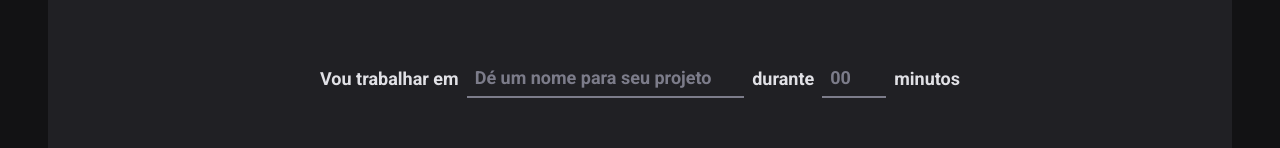
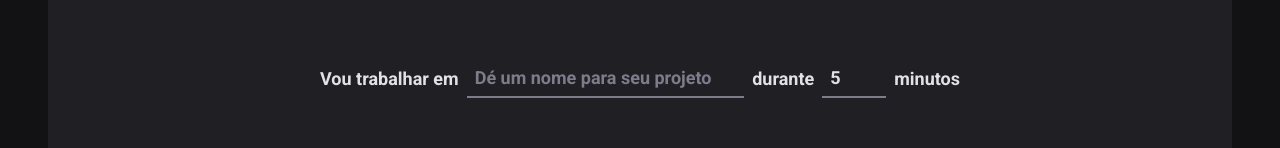
Before and after one commit to douglasrochak/02-aula-criando-spas-com-reactjs, a React (Vite) app: page / in a window 1280 px wide. Shown: the part 166-314 px from the top of the page. Built offline with nearby package versions, Linux system fonts and the light colour scheme.

Commit message:
aula TypeScript no formulario

```diff
--- a/src/pages/Home/index.tsx
+++ b/src/pages/Home/index.tsx
@@ -13,7 +13,7 @@
   TaskInput,
 } from "./style";
 
-const newCycleFormValidation = zod.object({
+const newCycleFormValidationSchema = zod.object({
   task: zod.string().min(1, "Informe a tarefa"),
   minutesAmount: zod
     .number()
@@ -21,9 +21,20 @@
     .max(60, "O ciclo precisa ser de no mínimo 5 minutos"),
 });
 
+// interface NewCycleFormData {
+//   task: string;
+//   minutesAmount: number;
+// }
+
+type NewCycleFormData = zod.infer<typeof newCycleFormValidationSchema>;
+
 export function Home() {
-  const { register, handleSubmit, watch } = useForm({
-    resolver: zodResolver(newCycleFormValidation),
+  const { register, handleSubmit, watch } = useForm<NewCycleFormData>({
+    resolver: zodResolver(newCycleFormValidationSchema),
+    defaultValues: {
+      task: "",
+      minutesAmount: 5,
+    },
   });
 
   function handleCreateNewCycle(data: any) {
```
Also changed, not shown: .eslintrc.json (added), 1 other file (tests, documents, lock files or other folders).
